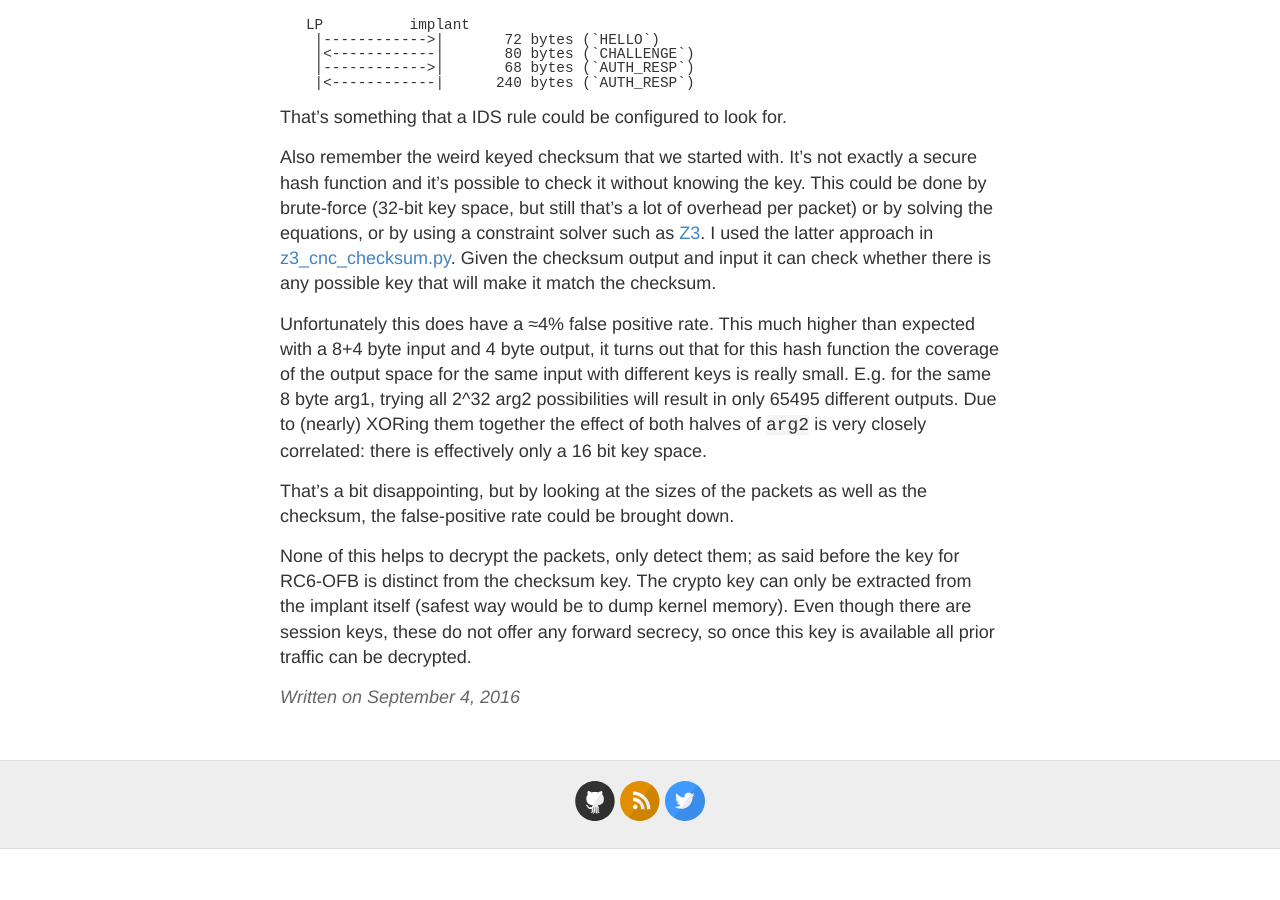
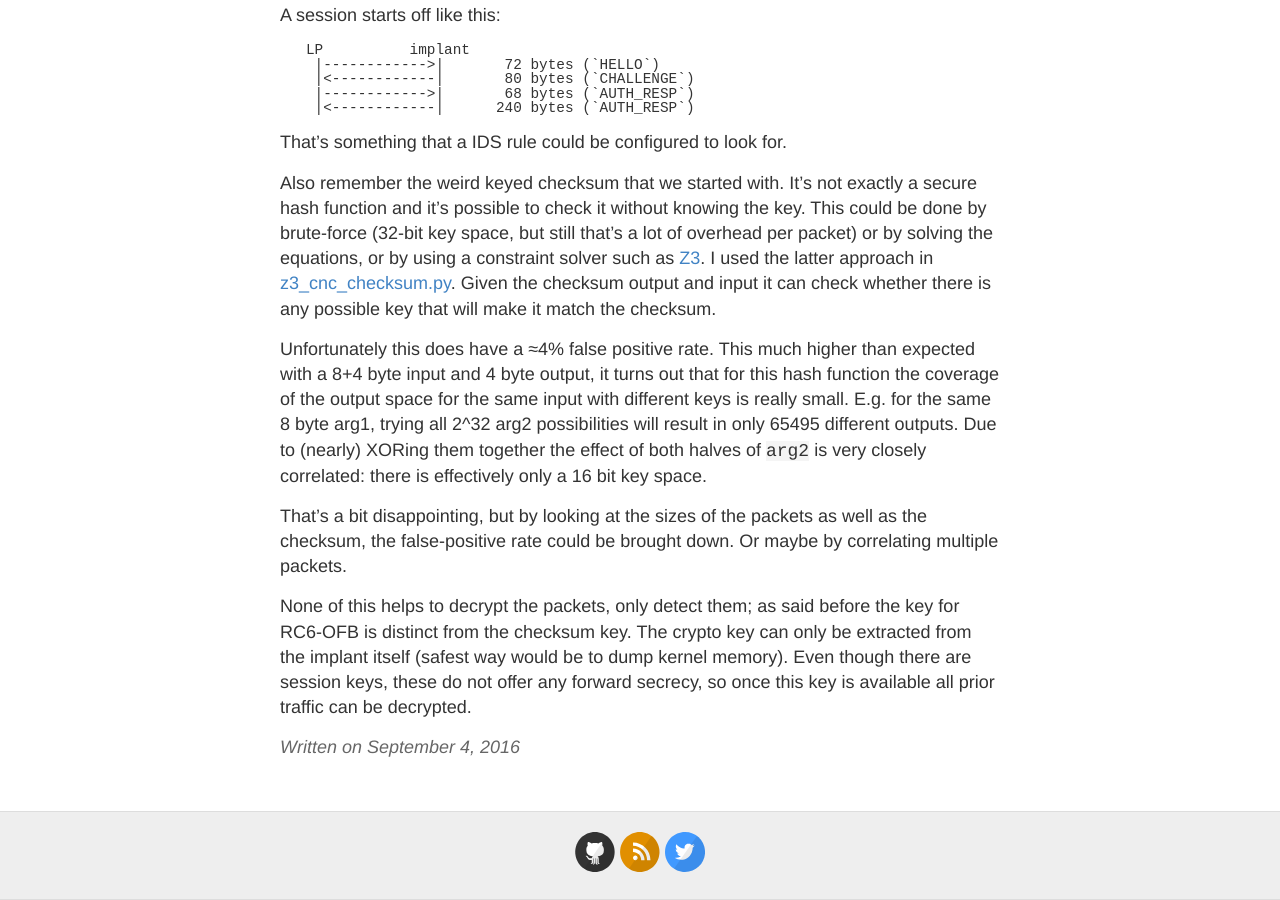
Before and after one commit to laanwj/laanwj.github.io, a Jekyll site: the page built from _posts/2016-09-04-blatsting-command-and-control.md, in a window 1280 px wide and 900 px high, scrolled down 4098 px. Built offline with Jekyll 4.4.1, drawn with Linux system fonts in a browser that asks for light colours; before the commit the page ends 4947 px from its top, so only the background shows below that; some of the changed text lies outside the part shown.

Commit message:
yeah about that...

```diff
--- a/_posts/2016-09-04-blatsting-command-and-control.md
+++ b/_posts/2016-09-04-blatsting-command-and-control.md
@@ -172,6 +172,6 @@
 
 Unfortunately this does have a ≈4% false positive rate. This much higher than expected with a 8+4 byte input and 4 byte output, it turns out that for this hash function the coverage of the output space for the same input with different keys is really small. E.g. for the same 8 byte arg1, trying all 2^32 arg2 possibilities will result in only 65495 different outputs. Due to (nearly) XORing them together the effect of both halves of `arg2` is very closely correlated: there is effectively only a 16 bit key space.
 
-That's a bit disappointing, but by looking at the sizes of the packets as well as the checksum, the false-positive rate could be brought down.
+That's a bit disappointing, but by looking at the sizes of the packets as well as the checksum, the false-positive rate could be brought down. Or maybe by correlating multiple packets.
 
 None of this helps to decrypt the packets, only detect them; as said before the key for RC6-OFB is distinct from the checksum key. The crypto key can only be extracted from the implant itself (safest way would be to dump kernel memory). Even though there are session keys, these do not offer any forward secrecy, so once this key is available all prior traffic can be decrypted.
```
Also changed, not shown: other parts of _posts/2016-09-04-blatsting-command-and-control.md (+1 -1 lines).
